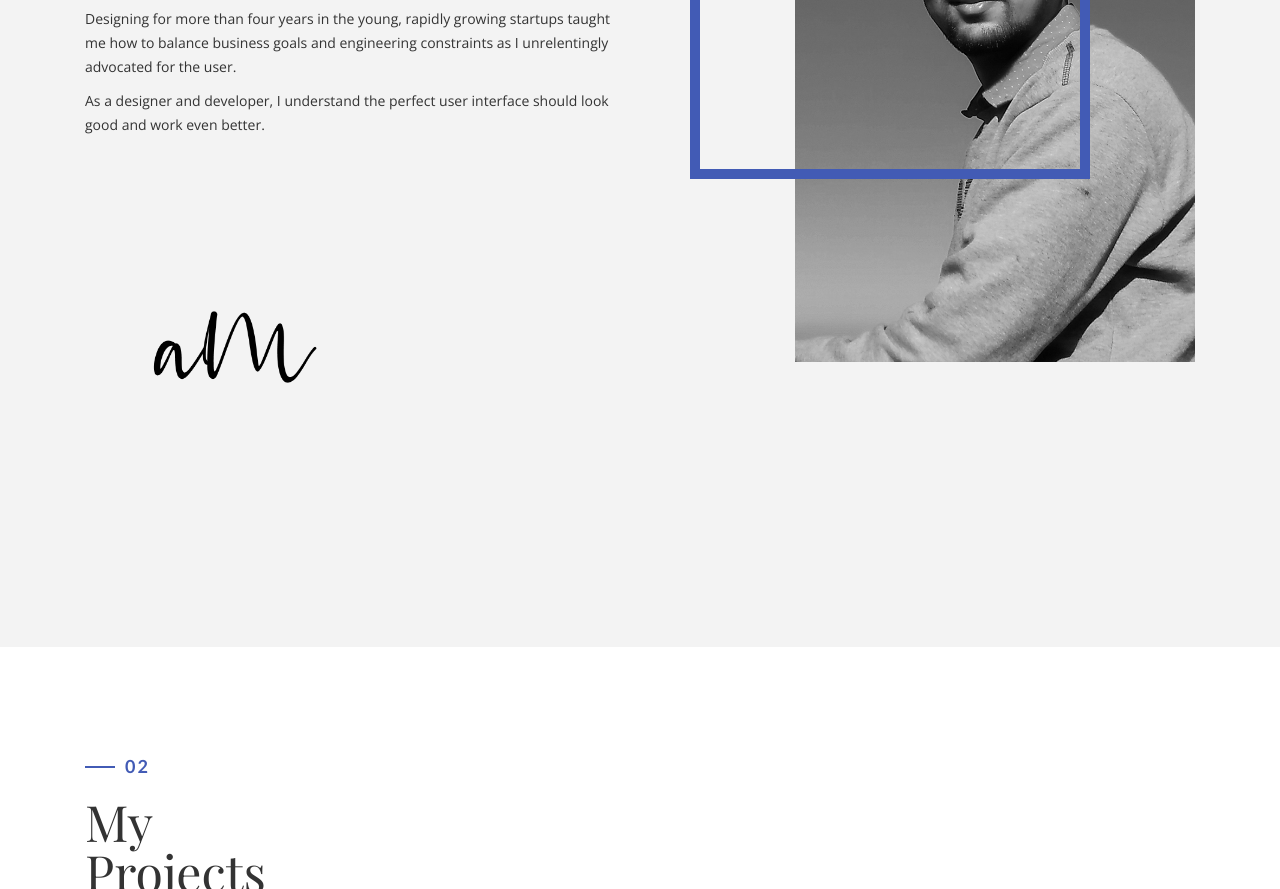
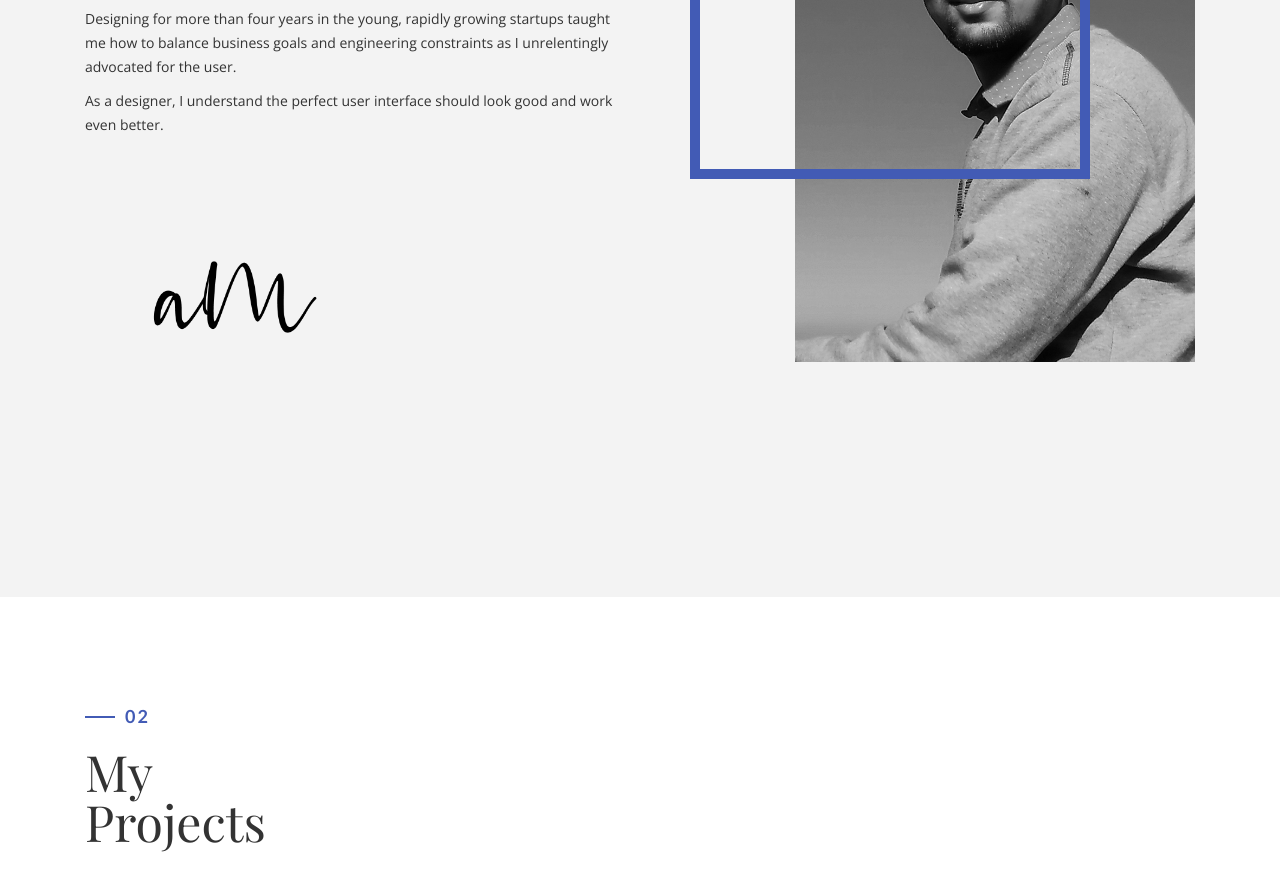
Before and after one commit to akshaymuley11/akshaymuley.com, a plain HTML site: page index.html in a window 1280 px wide. Shown: the part 1161-2050 px from the top of the page. Drawn offline with nearby package versions, Linux system fonts and the light colour scheme; files whose address does not match are found by name; a web font is replaced by a local one.

Commit message:
Update index.html

```diff
--- a/index.html
+++ b/index.html
@@ -69,8 +69,8 @@
                 <div class="h-50"></div>
                 <p>Hello, I'm Akshay, a self-taught UX/UI Designer from India. I enjoy turning complex problems into simple, beautiful and intuitive interface designs.</p>
                 <p>Designing for more than four years in the young, rapidly growing startups taught me how to balance business goals and engineering constraints as I unrelentingly advocated for the user.</p>
-                <p>As a designer and developer, I understand the perfect user interface should look good and work even better.</p>
-                <div class="h-50"></div> <img src="img/black.png" width="300" alt="" />
+                <p>As a designer, I understand the perfect user interface should look good and work even better.</p>
+                <img src="img/black.png" width="300" alt="" />
                 <div class="h-50"></div>
             </div>
             <div class="col-md-6 about-img-div">
```
